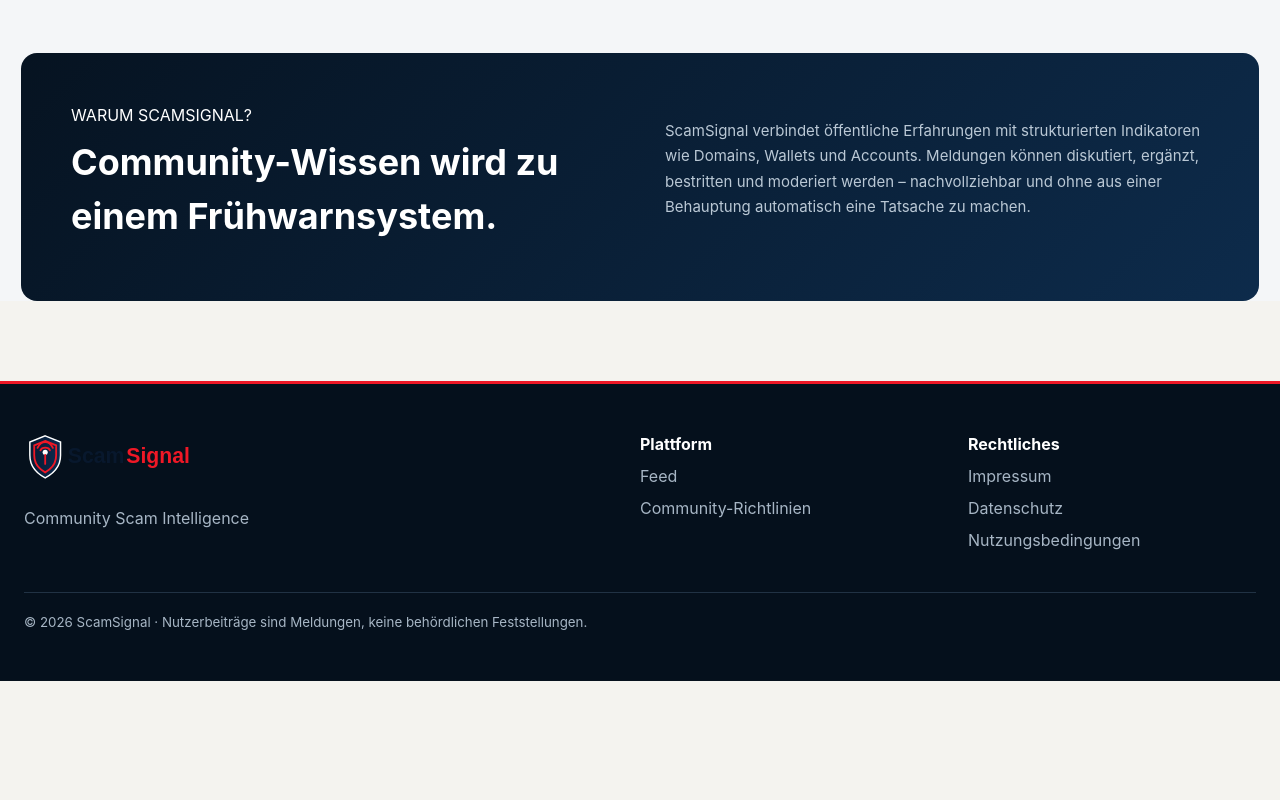
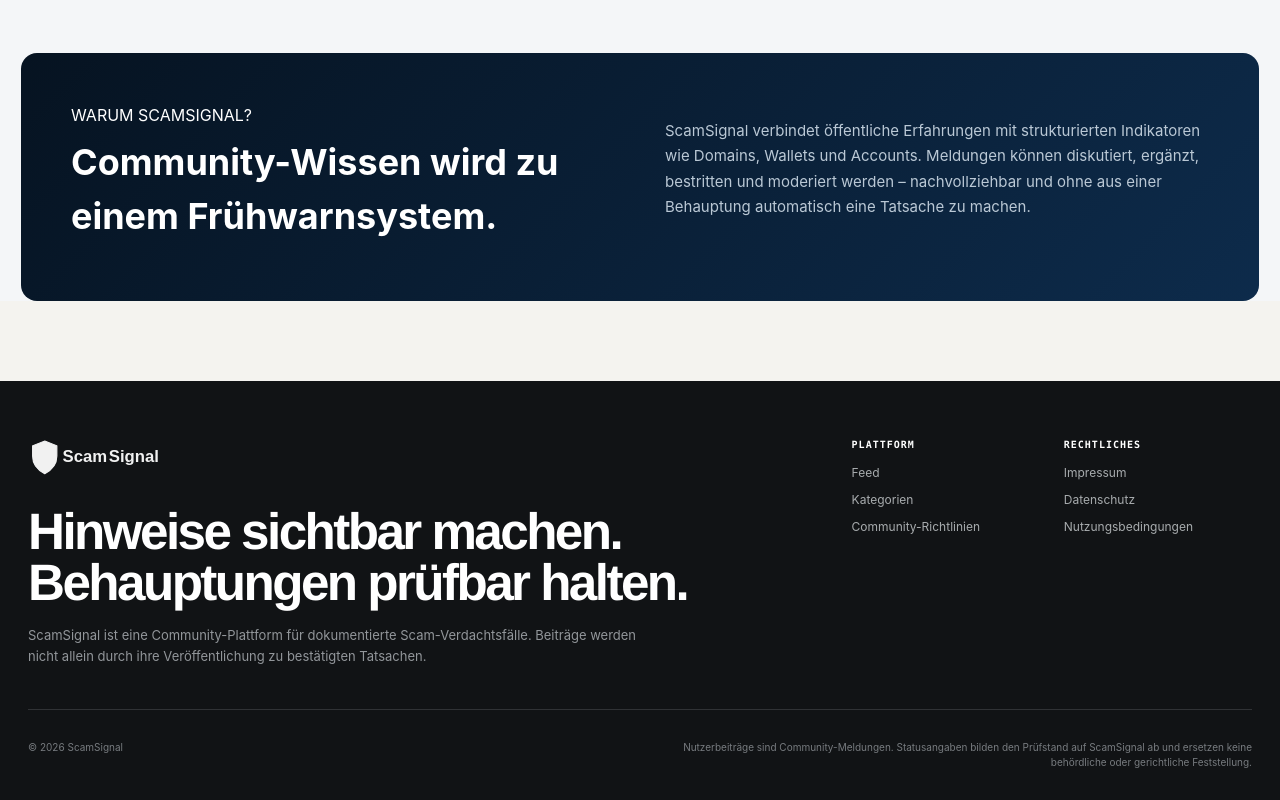
Before and after one commit to Cra4Zzy/Scam-Signal, a Next.js app: page / in a window 1280 px wide. Shown: the part 1057-1857 px from the top of the page. Before the commit the page ends 1738 px from the top, so only its background shows below. Built offline with nearby package versions, Linux system fonts and the light colour scheme; no server answers; the database is empty.

Commit message:
Redesign ScamSignal footer

```diff
--- a/components/Footer.tsx
+++ b/components/Footer.tsx
@@ -1,3 +1,21 @@
 import Image from 'next/image'
 import Link from 'next/link'
-export default function Footer(){return <footer className="footer"><div><Image src="/scam-signal-logo.svg" alt="ScamSignal" width={190} height={50}/><p>Community Scam Intelligence</p></div><div><b>Plattform</b><Link href="/">Feed</Link><Link href="/community-richtlinien">Community-Richtlinien</Link></div><div><b>Rechtliches</b><Link href="/impressum">Impressum</Link><Link href="/datenschutz">Datenschutz</Link><Link href="/nutzungsbedingungen">Nutzungsbedingungen</Link></div><small>© 2026 ScamSignal · Nutzerbeiträge sind Meldungen, keine behördlichen Feststellungen.</small></footer>}
+
+export default function Footer(){
+  return <footer className="footer site-footer">
+    <div className="site-footer-inner">
+      <div className="footer-top">
+        <div className="footer-brand">
+          <Image src="/scam-signal-logo.svg" alt="ScamSignal" width={190} height={50}/>
+          <h2>Hinweise sichtbar machen. Behauptungen prüfbar halten.</h2>
+          <p>ScamSignal ist eine Community-Plattform für dokumentierte Scam-Verdachtsfälle. Beiträge werden nicht allein durch ihre Veröffentlichung zu bestätigten Tatsachen.</p>
+        </div>
+        <div className="footer-nav-grid">
+          <div className="footer-col"><b>Plattform</b><Link href="/">Feed</Link><Link href="/#categories">Kategorien</Link><Link href="/community-richtlinien">Community-Richtlinien</Link></div>
+          <div className="footer-col"><b>Rechtliches</b><Link href="/impressum">Impressum</Link><Link href="/datenschutz">Datenschutz</Link><Link href="/nutzungsbedingungen">Nutzungsbedingungen</Link></div>
+        </div>
+      </div>
+      <div className="footer-bottom"><span>© 2026 ScamSignal</span><span>Nutzerbeiträge sind Community-Meldungen. Statusangaben bilden den Prüfstand auf ScamSignal ab und ersetzen keine behördliche oder gerichtliche Feststellung.</span></div>
+    </div>
+  </footer>
+}
```
